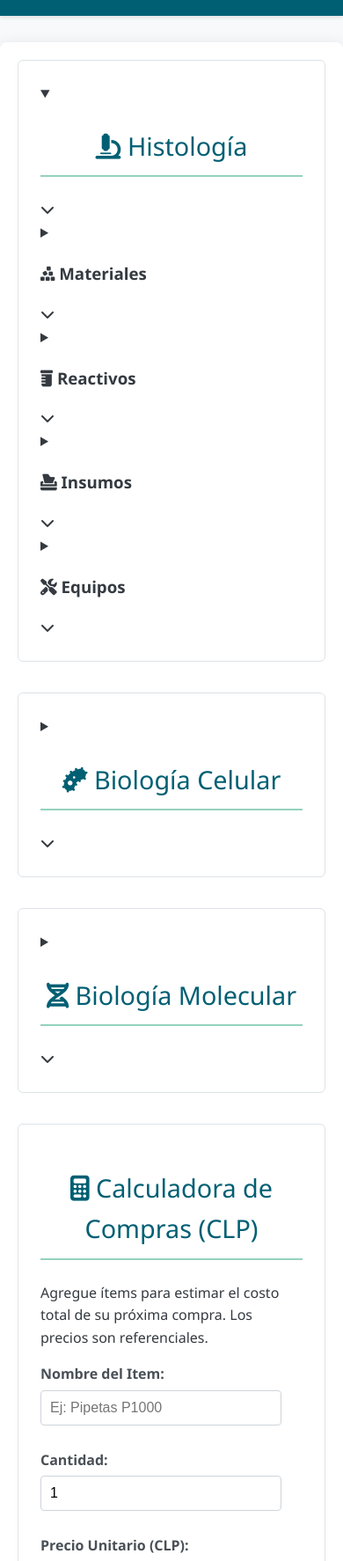
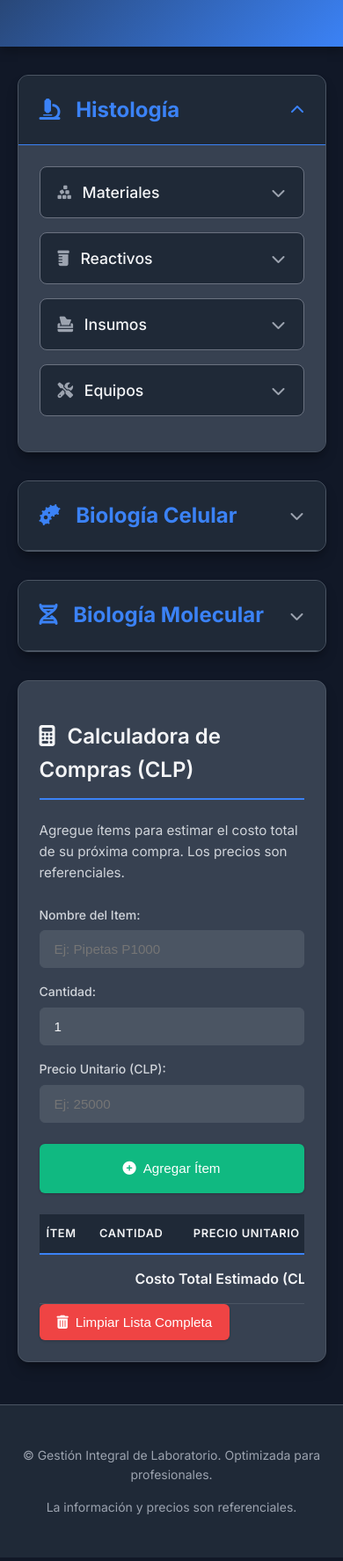
Before and after one commit to Leolib87/Materia-Vida-y-Mentes-, a plain HTML site: page index.html in a window 390 px wide. Shown: the part 226-2000 px from the top of the page at 88% size. Drawn offline with Linux system fonts and the light colour scheme.

Commit message:
Update style.css

```diff
--- a/style.css
+++ b/style.css
@@ -1,208 +1,277 @@
+/* --- Estilos Globales y Variables --- */
+:root {
+    --bg-primary: #111827;      /* Tailwind gray-900 */
+    --bg-secondary: #1f2937;    /* Tailwind gray-800 */
+    --bg-card: #374151;         /* Tailwind gray-700 */
+    --bg-input: #4b5563;        /* Tailwind gray-600 (para inputs) */
+    --text-primary: #f3f4f6;    /* Tailwind gray-100 */
+    --text-secondary: #d1d5db;  /* Tailwind gray-300 */
+    --text-muted: #9ca3af;      /* Tailwind gray-400 */
+    --border-color: #4b5563;    /* Tailwind gray-600 */
+    --border-light: #6b7280;    /* Tailwind gray-500 */
+    --accent-primary: #3b82f6;  /* Tailwind blue-500 */
+    --accent-hover: #2563eb;    /* Tailwind blue-600 */
+    --success-color: #10b981;   /* Tailwind green-500 */
+    --success-hover: #059669;   /* Tailwind green-600 */
+    --danger-color: #ef4444;    /* Tailwind red-500 */
+    --danger-hover: #dc2626;    /* Tailwind red-600 */
+    --font-family: 'Inter', sans-serif;
+    --transition-speed: 0.25s;
+    --card-shadow: 0 10px 15px -3px rgba(0,0,0,0.25), 0 4px 6px -2px rgba(0,0,0,0.2);
+    --input-shadow-focus: 0 0 0 3px rgba(59, 130, 246, 0.4);
+}
+
 body {
-    font-family: 'Segoe UI', Tahoma, Geneva, Verdana, sans-serif;
+    font-family: var(--font-family);
+    background-color: var(--bg-primary);
+    color: var(--text-primary);
     line-height: 1.6;
     margin: 0;
     padding: 0;
-    background-color: #f8f9fa;
-    color: #343a40;
 }
 
-header {
-    background-color: #005f73; /* Azul petróleo oscuro */
-    color: #ffffff;
-    padding: 1.5rem 0;
-    text-align: center;
-    box-shadow: 0 2px 4px rgba(0,0,0,0.1);
+.container {
+    width: 90%;
+    max-width: 1200px;
+    margin-left: auto;
+    margin-right: auto;
+    padding: 0 1rem; /* Espacio lateral responsivo */
 }
 
-header h1 {
-    margin: 0;
-    font-size: 2.2rem;
-    font-weight: 300;
+/* --- Scrollbar --- */
+::-webkit-scrollbar { width: 10px; height: 10px; }
+::-webkit-scrollbar-track { background: var(--bg-secondary); border-radius: 10px; }
+::-webkit-scrollbar-thumb { background: var(--accent-primary); border-radius: 10px; border: 2px solid var(--bg-secondary); }
+::-webkit-scrollbar-thumb:hover { background: var(--accent-hover); }
+
+/* --- Encabezado de Aplicación --- */
+.app-header {
+    background: linear-gradient(135deg, var(--bg-secondary) 0%, var(--accent-primary) 100%);
+    color: var(--text-primary);
+    padding: 2.5rem 0;
+    margin-bottom: 2rem;
+    text-align: center;
+    box-shadow: 0 4px 12px rgba(0,0,0,0.3);
+}
+.app-header .container { text-align: center; }
+.main-title { font-size: 2.5rem; font-weight: 700; margin-bottom: 0.5rem; text-shadow: 1px 1px 3px rgba(0,0,0,0.3); }
+.main-title .header-icon { margin-right: 10px; }
+.subtitle { font-size: 1.1rem; color: var(--text-secondary); opacity: 0.9; margin-top: 0; }
+
+
+/* --- Tarjetas y Secciones --- */
+.card {
+    background-color: var(--bg-card);
+    border-radius: 0.75rem; /* rounded-xl */
+    box-shadow: var(--card-shadow);
+    padding: 1.5rem; /* p-6 */
+    margin-bottom: 2rem; /* mb-8 */
+    border: 1px solid var(--border-color);
 }
 
-main {
-    padding: 20px;
-    max-width: 1300px;
-    margin: 30px auto;
-    background-color: #ffffff;
-    box-shadow: 0 0 15px rgba(0,0,0,0.07);
-    border-radius: 8px;
+.section-title {
+    font-size: 1.75rem; /* text-2xl */
+    font-weight: 600; /* font-semibold */
+    color: var(--text-primary);
+    margin-bottom: 0.5rem;
+    padding-bottom: 0.75rem;
+    border-bottom: 2px solid var(--accent-primary);
+    display: inline-block;
+}
+.section-title .fas { margin-right: 0.5rem; }
+
+.section-subtitle {
+    color: var(--text-secondary);
+    margin-bottom: 1.5rem; /* mb-6 */
+    font-size: 0.95rem;
 }
 
-section {
-    margin-bottom: 35px;
-    padding: 25px;
-    border: 1px solid #dee2e6;
-    border-radius: 6px;
-    background-color: #fff;
+/* --- Desplegables (Accordions) Estilo Tarjeta --- */
+.lab-area-section.card { padding: 0; overflow: hidden; } /* La tarjeta principal no necesita padding si el summary lo tiene */
+
+.lab-area-details > .lab-area-summary {
+    padding: 1.25rem 1.5rem;
+    background-color: var(--bg-secondary); /* Un poco más oscuro para el header del área */
+    border-bottom: 1px solid var(--border-color); /* Separador si está cerrado */
+}
+.lab-area-details[open] > .lab-area-summary {
+    border-bottom-color: var(--accent-primary);
 }
 
-section h2 {
-    color: #005f73;
-    text-align: center;
-    margin-bottom: 25px;
-    font-size: 1.8rem;
-    font-weight: 500;
-    border-bottom: 2px solid #94d2bd; /* Verde azulado claro */
-    padding-bottom: 10px;
+.lab-area-summary, .categoria-summary {
+    display: flex;
+    align-items: center;
+    cursor: pointer;
+    list-style: none; /* Ocultar marcador por defecto */
+    transition: background-color var(--transition-speed) ease;
+    position: relative;
+}
+.lab-area-summary::-webkit-details-marker,
+.categoria-summary::-webkit-details-marker { display: none; }
+
+.lab-area-summary:hover { background-color: lighten(var(--bg-secondary), 5%); }
+
+.lab-area-summary h2 { font-size: 1.5rem; color: var(--accent-primary); margin: 0; flex-grow: 1; }
+.lab-area-summary h2 .area-icon { margin-right: 0.75rem; }
+
+.area-content { padding: 1.5rem; background-color: var(--bg-card); /* Contenido vuelve al color de tarjeta */ }
+
+.categoria-details {
+    background-color: var(--bg-secondary); /* Sub-desplegables un poco diferentes */
+    border-radius: 0.5rem;
+    margin-bottom: 1rem;
+    border: 1px solid var(--border-light);
+    overflow: hidden;
+}
+.categoria-summary { padding: 0.9rem 1.25rem; }
+.categoria-summary:hover { background-color: lighten(var(--bg-secondary), 7%); }
+.categoria-summary h3 { font-size: 1.1rem; color: var(--text-primary); margin: 0; flex-grow: 1; font-weight: 500; }
+.categoria-summary h3 .category-icon { margin-right: 0.5rem; color: var(--text-muted); }
+.categoria-details[open] > .categoria-summary h3 .category-icon { color: var(--accent-primary); }
+
+.accordion-arrow {
+    font-size: 1rem;
+    color: var(--text-muted);
+    transition: transform var(--transition-speed) ease-in-out;
+    margin-left: auto; /* Mover a la derecha */
+}
+details[open] > summary .accordion-arrow { transform: rotate(180deg); color: var(--accent-primary); }
+
+/* --- Lista de Inventario de Ejemplo --- */
+ul.inventory-list {
+    list-style-type: none;
+    padding: 0.75rem 0 0 0.5rem; /* Padding interno post-summary */
+    margin:0;
+}
+ul.inventory-list li {
+    padding: 0.6rem 0.9rem;
+    margin-bottom: 0.5rem;
+    background-color: var(--bg-input);
+    border-radius: 0.375rem;
+    border-left: 3px solid transparent;
+    cursor: pointer;
+    transition: all var(--transition-speed) ease;
+    font-size: 0.9rem;
+    color: var(--text-secondary);
+}
+ul.inventory-list li:hover {
+    background-color: lighten(var(--bg-input), 5%);
+    border-left-color: var(--accent-primary);
+    color: var(--text-primary);
+    transform: translateX(4px);
 }
 
-.categoria {
-    margin-bottom: 25px;
-    padding: 20px;
-    background-color: #e9ecef;
-    border-radius: 5px;
-    border-left: 5px solid #0a9396; /* Verde azulado medio */
+/* --- Formularios y Entradas de la Calculadora --- */
+.form-inputs-grid {
+    display: grid;
+    grid-template-columns: repeat(auto-fit, minmax(200px, 1fr));
+    gap: 1rem;
+    align-items: flex-start; /* Alinea items al inicio, útil para el botón */
 }
-
-.categoria h3 {
-    margin-top: 0;
-    margin-bottom: 15px;
-    color: #003440; /* Azul petróleo muy oscuro */
-    font-size: 1.4rem;
+.form-inputs-grid label {
+    display: block;
+    color: var(--text-secondary);
+    margin-bottom: 0.4rem;
+    font-size: 0.875rem;
+    font-weight: 500;
 }
-
-.categoria ul {
-    list-style-type: none;
-    padding-left: 0;
+.form-input {
+    width: 100%;
+    padding: 0.75rem 1rem;
+    background-color: var(--bg-input);
+    color: var(--text-primary);
+    border: 1px solid var(--border-color);
+    border-radius: 0.375rem; /* rounded-md */
+    box-sizing: border-box;
+    transition: border-color var(--transition-speed) ease, box-shadow var(--transition-speed) ease;
+    font-size: 0.95rem;
 }
-.categoria ul li {
-    margin-bottom: 8px;
-    padding: 8px;
-    border-radius: 4px;
-    background-color: #f8f9fa;
-    border: 1px solid #ced4da;
-    transition: background-color 0.2s ease-in-out, transform 0.2s ease-in-out;
-}
-
-.categoria ul li.inventory-item:hover {
-    background-color: #e2e6ea;
-    transform: translateX(5px);
-    cursor: pointer;
-}
-
-
-#calculadora-compras label {
-    display: block;
-    margin-top: 12px;
-    margin-bottom: 5px;
-    font-weight: 600;
-    color: #495057;
-}
-
-#calculadora-compras input[type="text"],
-#calculadora-compras input[type="number"] {
-    width: calc(100% - 24px);
-    padding: 10px;
-    margin-bottom: 15px;
-    border: 1px solid #ced4da;
-    border-radius: 4px;
-    box-sizing: border-box;
-    font-size: 1rem;
-}
-
-#calculadora-compras input[type="text"]:focus,
-#calculadora-compras input[type="number"]:focus {
-    border-color: #0a9396;
-    box-shadow: 0 0 0 0.2rem rgba(10, 147, 150, 0.25);
+.form-input:focus {
+    border-color: var(--accent-primary);
+    box-shadow: var(--input-shadow-focus);
     outline: none;
 }
+.form-inputs-grid .btn {
+    height: calc(2.25rem + 2px + 0.75rem * 2 - 0.4rem); /* Para alinear con input + label */
+    min-height: 46px; /* Aproximado para que se vea bien */
+}
+/* --- Botones --- */
+.btn {
+    display: inline-flex; align-items: center; justify-content: center;
+    padding: 0.75rem 1.25rem;
+    border: none; border-radius: 0.375rem; cursor: pointer;
+    font-size: 0.95rem; font-weight: 500;
+    transition: background-color var(--transition-speed) ease, transform 0.15s ease, box-shadow var(--transition-speed) ease;
+    text-decoration: none;
+    box-shadow: 0 1px 3px rgba(0,0,0,0.2);
+}
+.btn .fas { margin-right: 0.5rem; }
+.btn:hover { transform: translateY(-2px); box-shadow: 0 4px 8px rgba(0,0,0,0.25); }
+.btn:active { transform: translateY(-1px); }
 
-#calculadora-compras button {
-    display: inline-block;
-    background-color: #0a9396; /* Verde azulado medio */
-    color: white;
-    padding: 12px 22px;
+.btn-success { background-color: var(--success-color); color: white; }
+.btn-success:hover { background-color: var(--success-hover); }
+.btn-danger { background-color: var(--danger-color); color: white; }
+.btn-danger:hover { background-color: var(--danger-hover); }
+.btn-info { background-color: var(--accent-primary); color: white; } /* Botón de información */
+.btn-info:hover { background-color: var(--accent-hover); }
+
+/* --- Tabla de Calculadora --- */
+.table-responsive-container { overflow-x: auto; }
+.styled-table {
+    width: 100%;
+    min-width: 600px; /* Para forzar scroll en pantallas pequeñas si es necesario */
+    border-collapse: collapse;
+    margin-top: 1.5rem;
+    font-size: 0.9rem;
+}
+.styled-table th, .styled-table td {
+    padding: 0.9rem 1rem;
+    text-align: left;
+    border-bottom: 1px solid var(--border-color);
+}
+.styled-table thead th {
+    background-color: var(--bg-secondary);
+    color: var(--text-primary);
+    font-weight: 600;
+    text-transform: uppercase;
+    font-size: 0.8rem;
+    letter-spacing: 0.05em;
+    border-bottom-width: 2px;
+    border-bottom-color: var(--accent-primary);
+}
+.styled-table tbody tr:nth-child(even) { background-color: rgba(31, 41, 55, 0.5); /* bg-secondary con opacidad */ }
+.styled-table tbody tr:hover { background-color: var(--bg-input); }
+.styled-table td .form-input { font-size: 0.9rem; padding: 0.5rem 0.75rem; } /* Inputs dentro de la tabla más pequeños */
+
+.styled-table .btn-remove-row {
+    background: none; border: none; color: var(--danger-color); cursor: pointer; padding: 0.25rem; font-size: 1.1rem;
+}
+.styled-table .btn-remove-row:hover { color: var(--danger-hover); transform: scale(1.1); }
+.styled-table .btn-remove-row .fas { margin-right: 0; }
+
+.styled-table tfoot td { font-weight: 600; font-size: 1rem; }
+.styled-table tfoot .grand-total-value { color: var(--success-color); font-size: 1.2rem; }
+.text-right { text-align: right !important; }
+
+/* --- Pie de Página --- */
+.app-footer {
+    background-color: var(--bg-secondary);
+    color: var(--text-muted);
     text-align: center;
-    border: none;
-    border-radius: 4px;
-    cursor: pointer;
-    font-size: 1rem;
-    margin-right: 10px;
-    margin-top: 10px;
-    transition: background-color 0.2s ease;
+    padding: 2rem 1rem;
+    margin-top: 3rem;
+    border-top: 1px solid var(--border-color);
+    font-size: 0.875rem;
 }
+.app-footer .subtle-text { font-size: 0.75rem; opacity: 0.7; margin-top: 0.25rem; }
 
-#calculadora-compras button:hover {
-    background-color: #08787a; /* Un tono más oscuro */
+/* Responsive Adjustments */
+@media (max-width: 768px) {
+    .main-title { font-size: 2rem; }
+    .subtitle { font-size: 1rem; }
+    .section-title { font-size: 1.5rem; }
+    .form-inputs-grid { grid-template-columns: 1fr; } /* Stack inputs on small screens */
+    .form-inputs-grid .btn { width: 100%; margin-top: 0.5rem; }
+    .styled-table th, .styled-table td { padding: 0.75rem 0.5rem; }
 }
-
-#calculadora-compras button#limpiar-lista-btn {
-    background-color: #ae2012; /* Rojo oscuro */
-}
-#calculadora-compras button#limpiar-lista-btn:hover {
-    background-color: #901b0f;
-}
-
-#lista-compra {
-    list-style-type: none;
-    padding: 0;
-    margin-top: 20px;
-    border: 1px solid #dee2e6;
-    border-radius: 4px;
-    background-color: #f8f9fa;
-}
-
-#lista-compra li {
-    padding: 10px 15px;
-    border-bottom: 1px solid #e9ecef;
-    display: flex;
-    justify-content: space-between;
-    align-items: center;
-}
-
-#lista-compra li:last-child {
-    border-bottom: none;
-}
-
-#lista-compra .item-name {
-    flex-grow: 1;
-    margin-right: 15px;
-}
-
-#lista-compra .item-value {
-    font-weight: bold;
-    color: #007bff; /* Azul */
-    min-width: 120px; /* Alineación de precios */
-    text-align: right;
-}
-
-#lista-compra button.remove-item {
-    background-color: #ee9b00; /* Naranja */
-    color: white;
-    border: none;
-    padding: 5px 10px;
-    border-radius: 3px;
-    cursor: pointer;
-    font-size: 0.85rem;
-    margin-left: 15px;
-    transition: background-color 0.2s ease;
-}
-
-#lista-compra button.remove-item:hover {
-    background-color: #ca6702; /* Naranja oscuro */
-}
-
-
-#valor-total {
-    font-weight: bold;
-    font-size: 1.3em;
-    color: #2a9d8f; /* Verde azulado */
-}
-
-footer {
-    text-align: center;
-    padding: 25px;
-    background-color: #343a40;
-    color: #f8f9fa;
-    margin-top: 40px;
-}
-
-hr {
-  border: 0;
-  height: 1px;
-  background-image: linear-gradient(to right, rgba(0, 0, 0, 0), rgba(0, 0, 0, 0.1), rgba(0, 0, 0, 0));
-  margin-top: 40px;
-  margin-bottom: 40px;
-}
```
